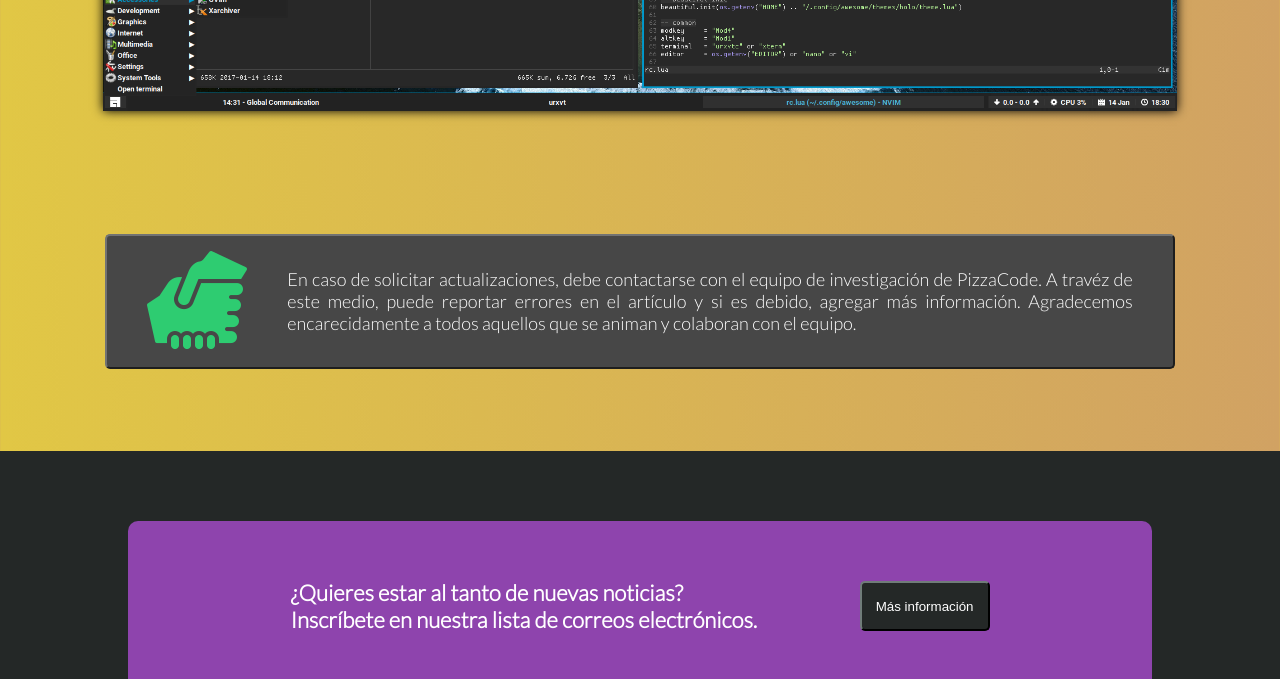
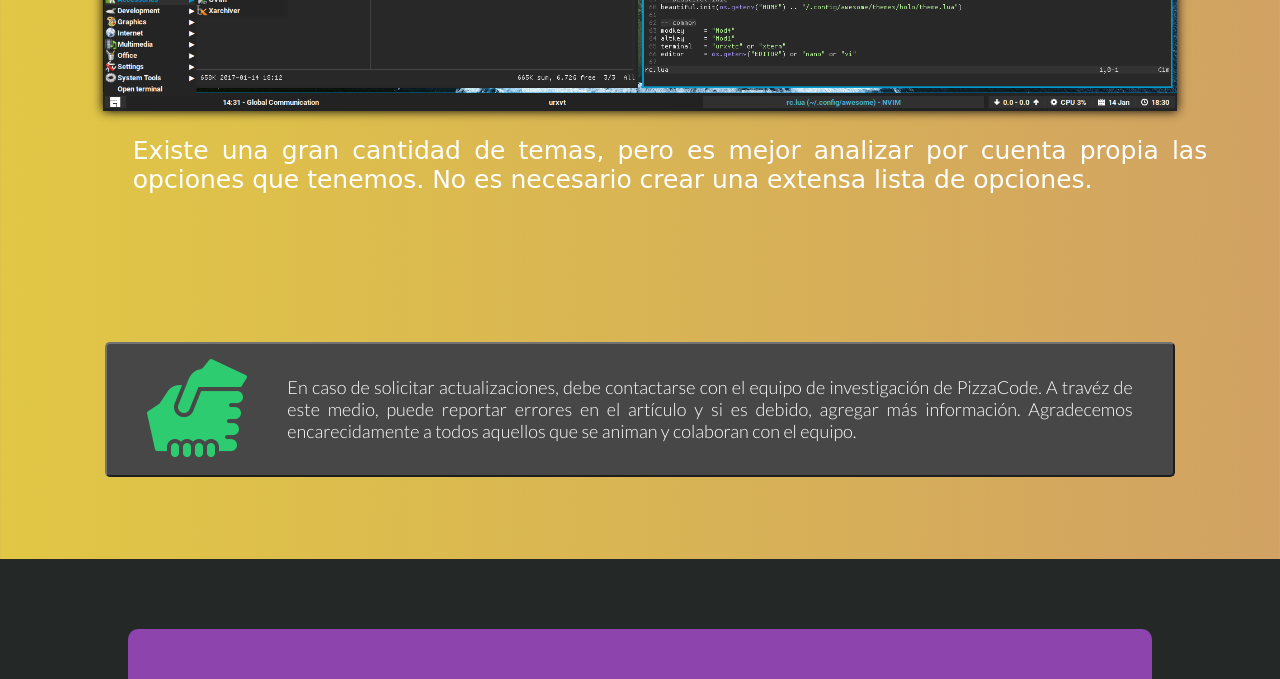
Before and after one commit to jaglux12/jaglux12.github.io, a plain HTML site: page inicio/novedades/awesometutorial.html in a window 1280 px wide. Shown: the part 6680-7359 px from the top of the page. Drawn offline with Linux system fonts and the light colour scheme; a web font is replaced by a local one.

Commit message:
articulo awesomewm

```diff
--- a/inicio/novedades/awesometutorial.html
+++ b/inicio/novedades/awesometutorial.html
@@ -175,6 +175,11 @@
 
       <img src="../../imgs/novedades/awesome-tutorial/tema_4_lcpz.png">
 
+      <p>
+        Existe una gran cantidad de temas, pero es mejor
+        analizar por cuenta propia las opciones que tenemos.
+        No es necesario crear una extensa lista de opciones.
+      </p>
     </div>
 
 
```
